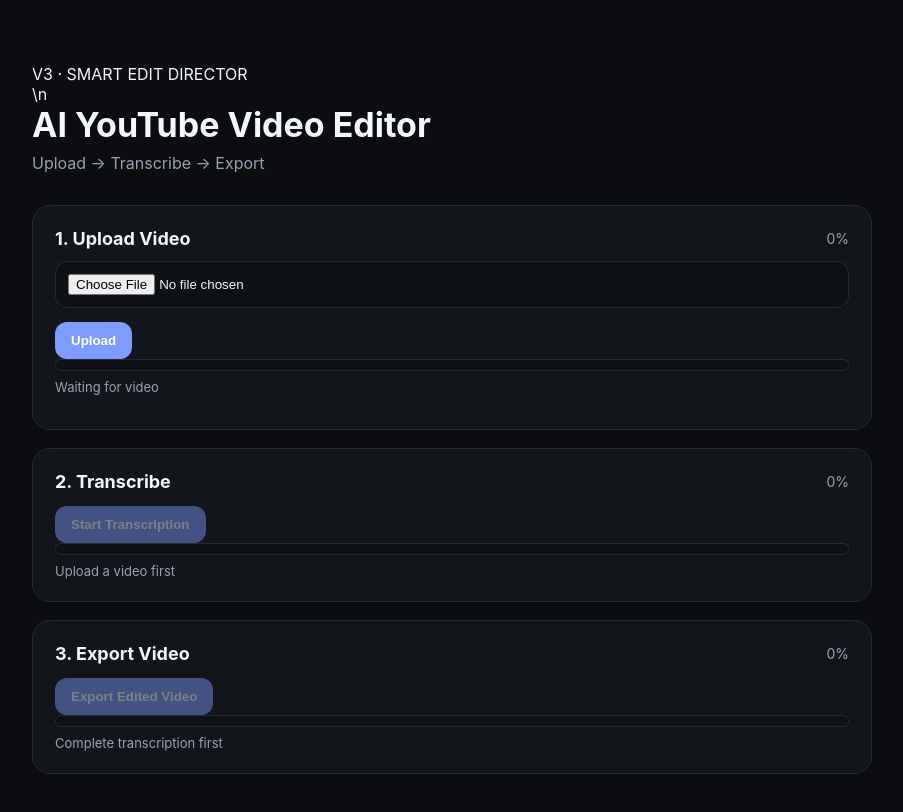
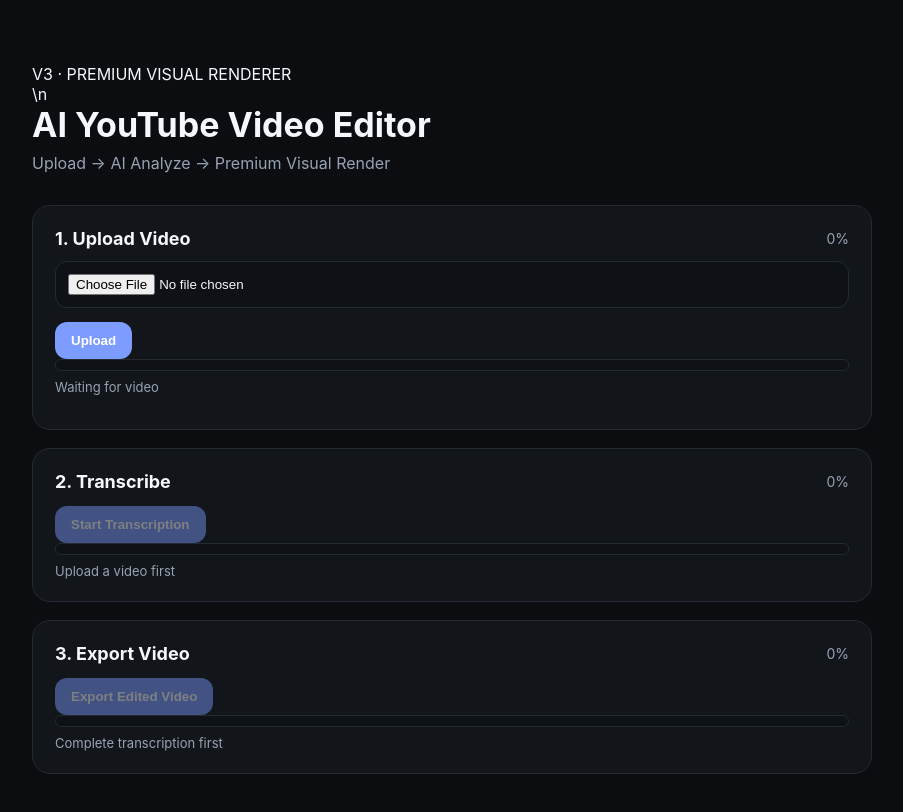
Before and after one commit to anuanurag2410/ai-youtube-video-editor, a plain HTML site: page frontend/index.html in a window 1280 px wide. Shown: the whole page, without its empty margins (188-1091 px from the left). Drawn offline with Linux system fonts and the light colour scheme.

Commit message:
ui: label premium V3 renderer

```diff
--- a/frontend/index.html
+++ b/frontend/index.html
@@ -38,8 +38,8 @@
 </head>
 <body>
   <div class="wrap">
-    <div class="badge">V3 · SMART EDIT DIRECTOR</div>\n    <h1>AI YouTube Video Editor</h1>
-    <div class="sub">Upload → Transcribe → Export</div>
+    <div class="badge">V3 · PREMIUM VISUAL RENDERER</div>\n    <h1>AI YouTube Video Editor</h1>
+    <div class="sub">Upload → AI Analyze → Premium Visual Render</div>
 
     <div class="card">
       <div class="row">
@@ -214,7 +214,7 @@
     const data=await r.json();
     stopPolling();
     if(!r.ok) throw new Error(data.detail || "Export failed");
-    setProgress("render",100,"Export complete: "+data.output);
+    setProgress("render",100,"Premium export complete: "+data.output);
   }catch(e){
     stopPolling();
     setProgress("render",0,e.message);
```
